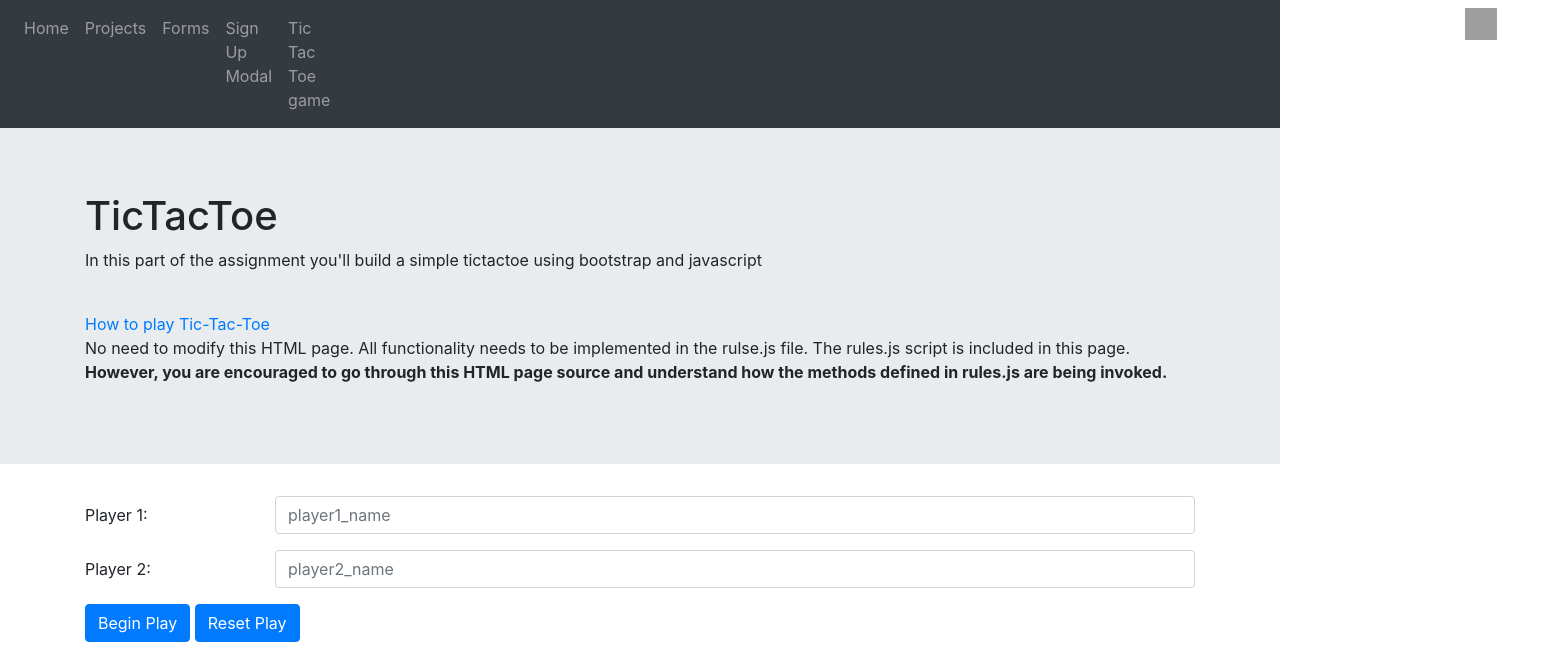
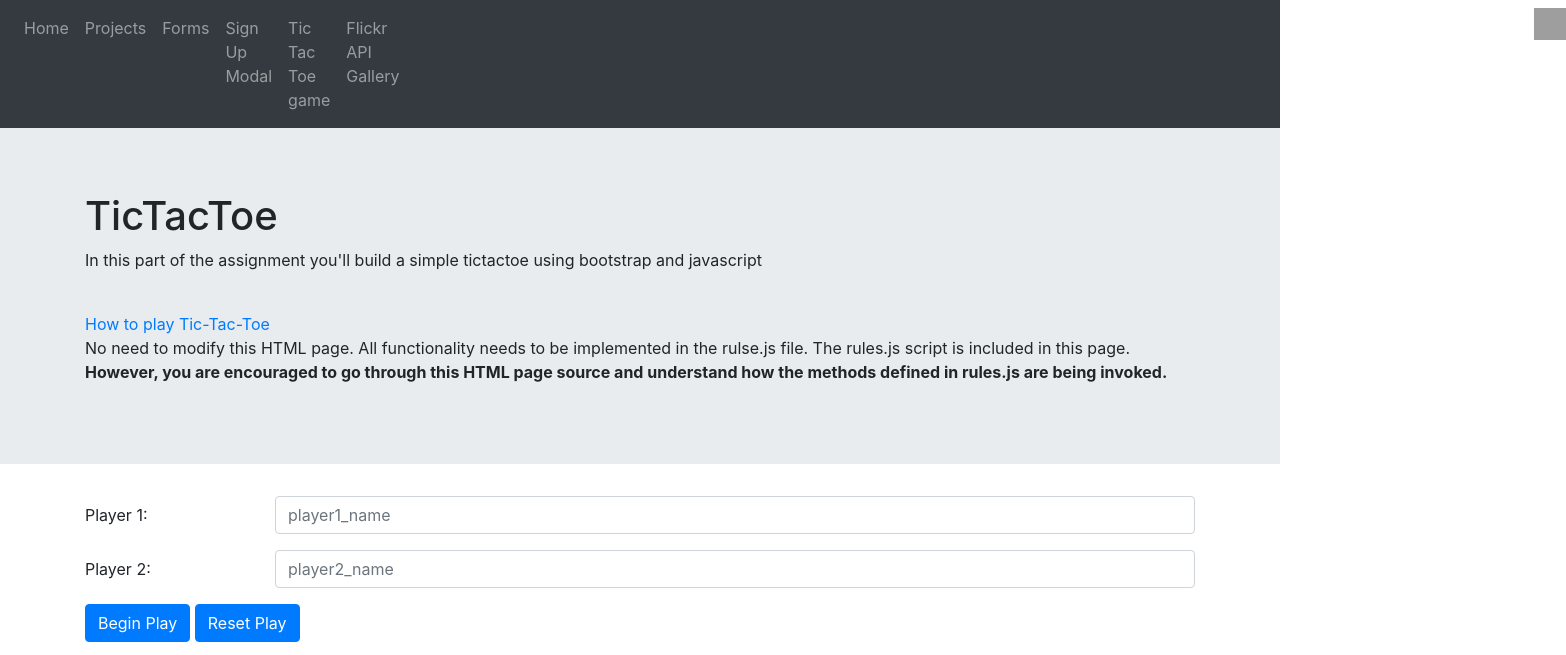
Before and after one commit to Kadekool/Kadekool.github.io, a plain HTML site: page tic-tac-toe/tic-tac-toe.html in a window 1280 px wide. Shown: the top 655 px of the page, 1566 px wide, since content can reach past the window. Drawn offline with nearby package versions, Linux system fonts and the light colour scheme; grey boxes are pictures that could not be loaded.

Commit message:
fixed nav bar in tic-tac-toe.html

```diff
--- a/tic-tac-toe/tic-tac-toe.html
+++ b/tic-tac-toe/tic-tac-toe.html
@@ -50,6 +50,11 @@
       <li class="nav-item">
         <a class="nav-link" href="../tic-tac-toe/tic-tac-toe.html"
           >Tic Tac Toe game</a
+        >
+      </li>
+      <li class="nav-item">
+        <a class="nav-link" href="../flickr/flickr.html"
+          >Flickr API Gallery</a
         >
       </li>
       <div style="display: flex">
```
